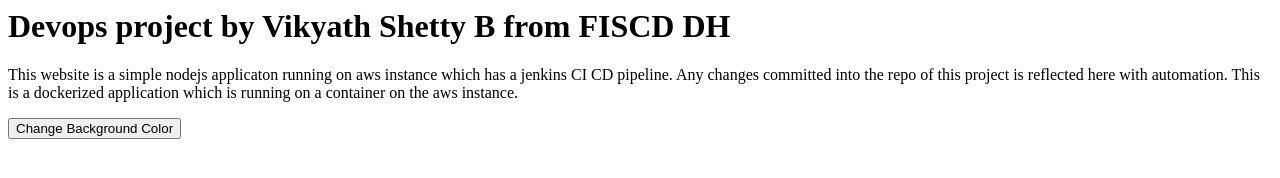
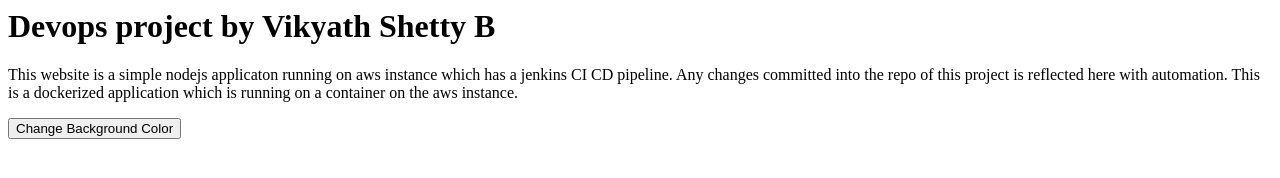
Before and after one commit to vikyathshettyy/DevopsProject, a website: page index.html in a window 1280 px wide. Drawn offline with Linux system fonts and the light colour scheme.

Commit message:
Update index.html

```diff
--- a/index.html
+++ b/index.html
@@ -7,7 +7,7 @@
 	</head>
 
 	<body>
-		<h1> Devops project by Vikyath Shetty B from FISCD DH</h1>
+		<h1> Devops project by Vikyath Shetty B</h1>
 		<p> This website is a simple nodejs applicaton running on aws instance which has a jenkins CI CD pipeline. Any changes committed into the repo of this project is reflected here with automation. This is a dockerized application which is running on a container on the aws instance.</p>
 		<button onclick="changeBackgroundColor()">Change Background Color</button>
 
```
